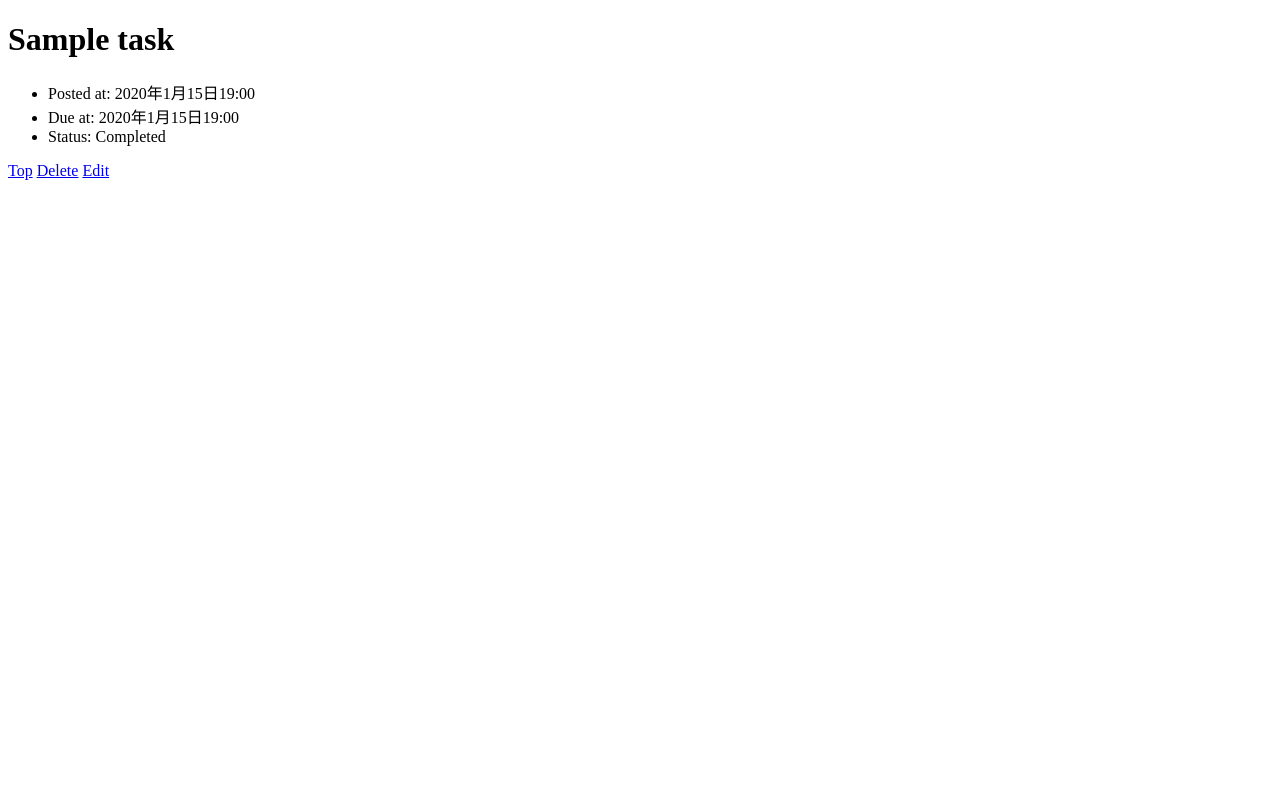
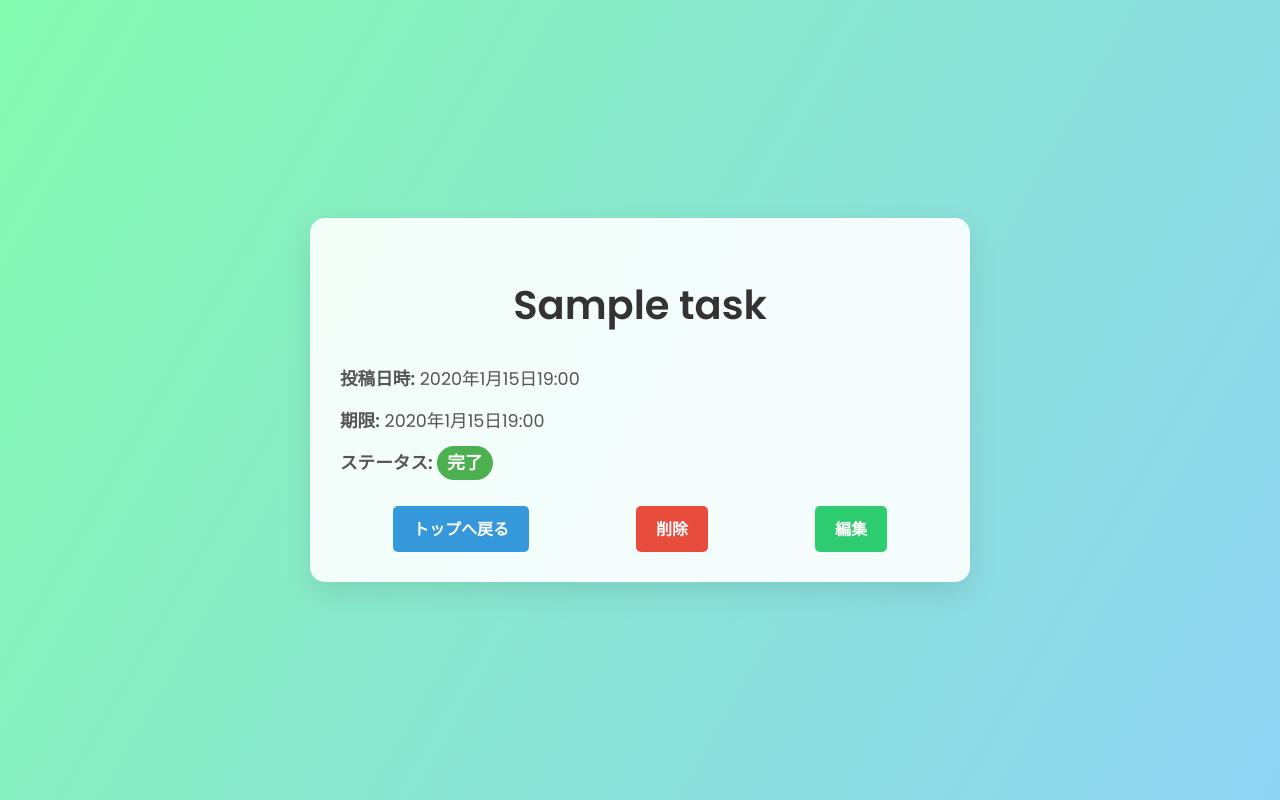
Before and after one commit to Matsuri9/django-test-exercise, a Django app: page /1/ in a window 1280 px wide. Run offline with Django 5.2, Linux system fonts and the light colour scheme; tables that the repository leaves empty hold one stand-in row (values such as "Sample post").

Commit message:
CSSファイルの追加とHTMLの編集

```diff
--- a/todo/templates/todo/detail.html
+++ b/todo/templates/todo/detail.html
@@ -1,32 +1,107 @@
 {% load static %}
 <!DOCTYPE html>
 <html lang="ja">
-
 <head>
     <title>To Do Application</title>
     <meta charset="UTF-8">
     <meta name="author" content="INIAD">
+    <meta name="viewport" content="width=device-width, initial-scale=1.0">
+    <link href="https://fonts.googleapis.com/css2?family=Poppins:wght@300;400;600&display=swap" rel="stylesheet">
+    <link rel="stylesheet" href="https://cdnjs.cloudflare.com/ajax/libs/animate.css/4.1.1/animate.min.css">
+    <style>
+        body {
+            font-family: 'Poppins', sans-serif;
+            background: linear-gradient(120deg, #84fab0 0%, #8fd3f4 100%);
+            margin: 0;
+            padding: 0;
+            min-height: 100vh;
+            display: flex;
+            justify-content: center;
+            align-items: center;
+        }
+        .container {
+            background-color: rgba(255, 255, 255, 0.9);
+            border-radius: 15px;
+            box-shadow: 0 10px 30px rgba(0, 0, 0, 0.1);
+            padding: 30px;
+            max-width: 600px;
+            width: 90%;
+        }
+        h1 {
+            color: #333;
+            text-align: center;
+            margin-bottom: 30px;
+            font-size: 2.5em;
+        }
+        ul {
+            list-style-type: none;
+            padding: 0;
+        }
+        li {
+            margin-bottom: 15px;
+            font-size: 1.1em;
+            color: #555;
+        }
+        .status {
+            font-weight: bold;
+            padding: 5px 10px;
+            border-radius: 20px;
+        }
+        .completed {
+            background-color: #4CAF50;
+            color: white;
+        }
+        .not-completed {
+            background-color: #FFC107;
+            color: black;
+        }
+        .button-container {
+            display: flex;
+            justify-content: space-around;
+            margin-top: 30px;
+        }
+        .button {
+            text-decoration: none;
+            color: white;
+            padding: 10px 20px;
+            border-radius: 5px;
+            font-weight: bold;
+            transition: transform 0.3s ease;
+        }
+        .button:hover {
+            transform: translateY(-3px);
+        }
+        .top { background-color: #3498db; }
+        .delete { background-color: #e74c3c; }
+        .edit { background-color: #2ecc71; }
+    </style>
 </head>
-
 <body>
-    <h1>{{ task.title }}</h1>
+    <div class="container animate__animated animate__fadeIn">
+        <h1 class="animate__animated animate__bounceIn">{{ task.title }}</h1>
         <ul>
-      <li>Posted at: {{ task.posted_at }}</li>
+            <li><strong>投稿日時:</strong> {{ task.posted_at }}</li>
             {% if task.due_at %}
-      <li>Due at: {{ task.due_at }}</li>
+                <li><strong>期限:</strong> {{ task.due_at }}</li>
             {% endif %}
+            <li>
+                <strong>ステータス:</strong>
                 {% if task.completed %}
-      <li>Status: Completed</li>
+                    <span class="status completed">完了</span>
                 {% else %}
-      <li>Status: Not Completed</li>
+                    <span class="status not-completed">未完了</span>
                 {% endif %}
+            </li>
         </ul>
-
-    <div>
-      <a href="{% url 'index' %}">Top</a>
-        <a href="{% url 'delete' task.id %}">Delete</a>
-        <a href="{% url 'update' task.id %}">Edit</a>
+        <div class="button-container">
+            <a href="{% url 'index' %}" class="button top animate__animated animate__pulse">トップへ戻る</a>
+            <a href="{% url 'delete' task.id %}" class="button delete animate__animated animate__pulse">削除</a>
+            <a href="{% url 'update' task.id %}" class="button edit animate__animated animate__pulse">編集</a>
         </div>
+    </div>
+    <script src="https://cdnjs.cloudflare.com/ajax/libs/wow.js/1.1.2/wow.min.js"></script>
+    <script>
+        new WOW().init();
+    </script>
 </body>
-
 </html>
```
Also changed, not shown: static/css/detail.css (added), static/css/edit.css (added). Lines whose indentation alone changed are shown as unchanged.
